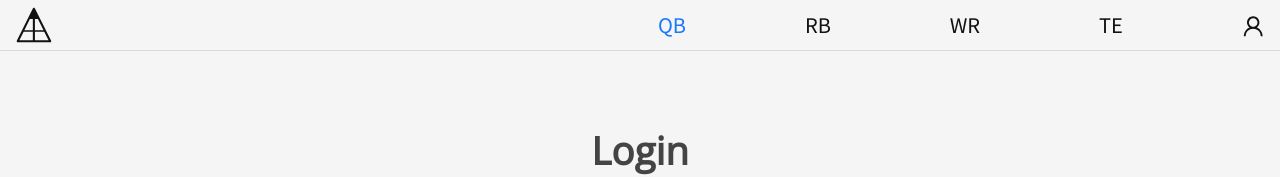
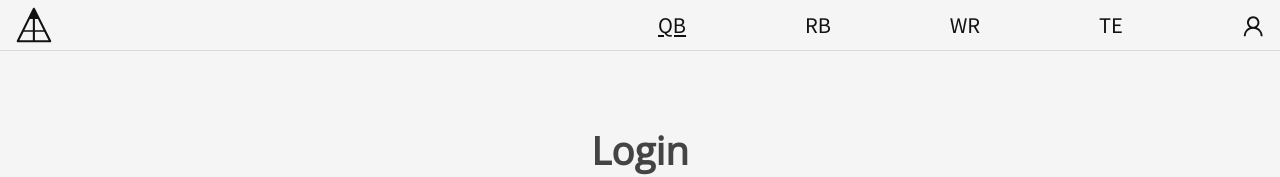
Before and after one commit to duncanmatt/fantasy-football, a Next.js app: page /Login in a window 1280 px wide. In both pictures the pointer is over the link "QB". Shown: the top 177 px of the page. Built offline with nearby package versions, Linux system fonts and the light colour scheme; a web font is replaced by a local one.

Commit message:
underline header links on hover

```diff
--- a/src/styles/Nav.module.css
+++ b/src/styles/Nav.module.css
@@ -35,7 +35,7 @@
 }
 
 .links a:hover {
-	color: #1677ff;
+	text-decoration: underline;
 }
 
 .menu {
```
